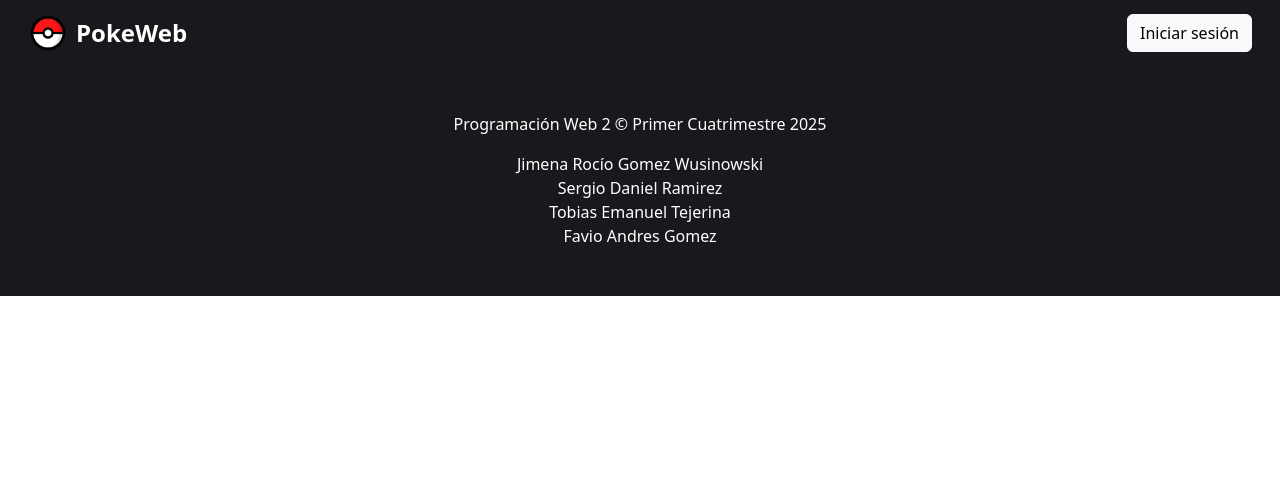
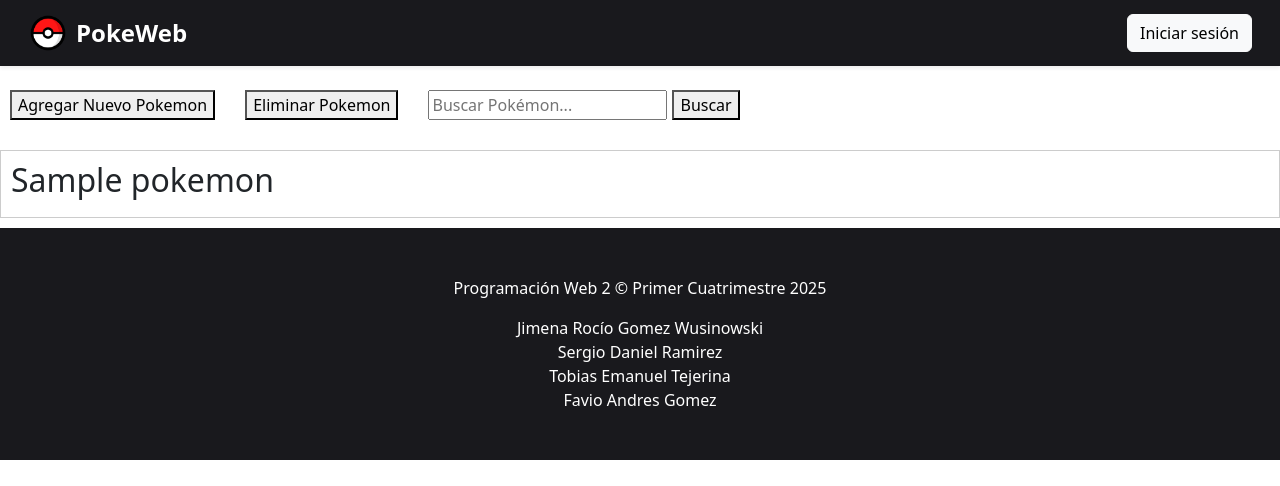
Before and after one commit to jimwux/Pokedex, a PHP site: page / in a window 1280 px wide. Shown: the top 486 px of the page. Run offline with PHP 8.4, Linux system fonts and the light colour scheme; tables that the repository leaves empty or names only in its code hold one stand-in row (values such as "Sample post").

Commit message:
Vista inicial de listado y buscador de pokemones

```diff
--- a/index.php
+++ b/index.php
@@ -1,13 +1,80 @@
 
+<?php
+// Conexión a la base de datos
+$conexion = new mysqli('localhost', 'root', '', 'pokedex');
 
+if ($conexion->connect_error) {
+    die('Error de conexión: ' . $conexion->connect_error);
+}
+
+// Inicializamos variables
+$pokemones = [];
+$busqueda = '';
+
+// Si enviaron el formulario de búsqueda
+if (isset($_GET['busqueda'])) {
+    $busqueda = $_GET['busqueda'];
+    $query = "SELECT * FROM pokemon WHERE nombre LIKE '$busqueda%'";
+} else {
+    // Si no buscaron nada, mostrar todos
+    $query = "SELECT * FROM pokemon";
+}
+
+$resultado = $conexion->query($query);
+
+if ($resultado && $resultado->num_rows > 0) {
+    while ($fila = $resultado->fetch_assoc()) {
+        $pokemones[] = $fila;
+    }
+}
+?>
 
 <html>
 <body>
-<p>"ESTE ES EL INICIO DONDE SE LISTAN LOS POKEMONES"<a href="./Admin/crear.php">Crear Nuevo Pokemon</a></p>
-  <?php include './head.php'; ?>
-<?php include './navbar.php';
 
-var_dump($_SESSION)?>
+<?php include './head.php'; ?>
+<?php include './navbar.php'; ?>
+
+<!-- Dump de la sesión para ver contenido -->
+<?php var_dump($_SESSION); ?>
+
+<!-- Título principal -->
+<h1>Listado de Pokemones</h1>
+
+<div style="display: flex; align-items: center; gap: 10px; margin-bottom: 20px;">
+
+    <form action="./Admin/crear.php" method="GET" style="margin: 10;">
+        <button type="submit">Agregar Nuevo Pokemon</button>
+    </form>
+
+    <form action="./Admin/eliminar.php" method="GET" style="margin: 10;">
+        <button type="submit">Eliminar Pokemon</button>
+    </form>
+
+    <form method="GET" action="index.php" style="display: flex; align-items: right; gap: 5px; margin: 10;">
+        <input type="text" name="busqueda" placeholder="Buscar Pokémon..." value="<?php echo $busqueda; ?>">
+        <button type="submit">Buscar</button>
+    </form>
+
+</div>
+<!-- Listado de Pokemones o mensaje -->
+<?php
+if (count($pokemones) > 0) {
+    foreach ($pokemones as $pokemon) {
+        echo "<div style='border:1px solid #ccc; padding:10px; margin-bottom:10px;'>";
+        echo "<h2>" . $pokemon['nombre'] . "</h2>";
+        echo "</div>";
+    }
+} else {
+    if ($busqueda != '') {
+        echo "<div style='color:red; font-weight:bold;'>No se encontraron pokémon que coincidan con '$busqueda'.</div>";
+    } else {
+        echo "<div style='color:red; font-weight:bold;'>No hay pokémon registrados.</div>";
+    }
+}
+?>
+
 <?php include './footer.php'; ?>
+
 </body>
 </html>
```
